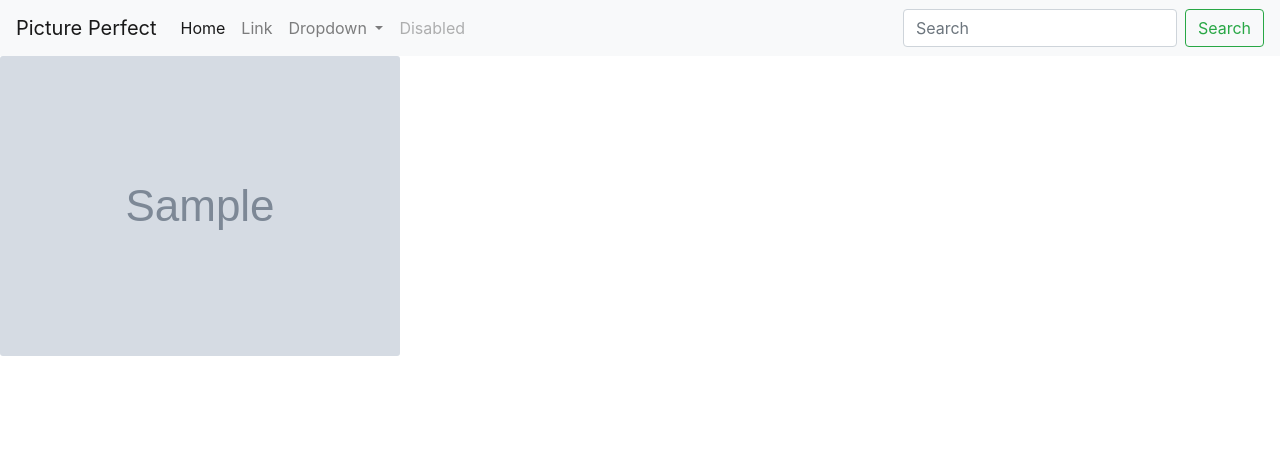
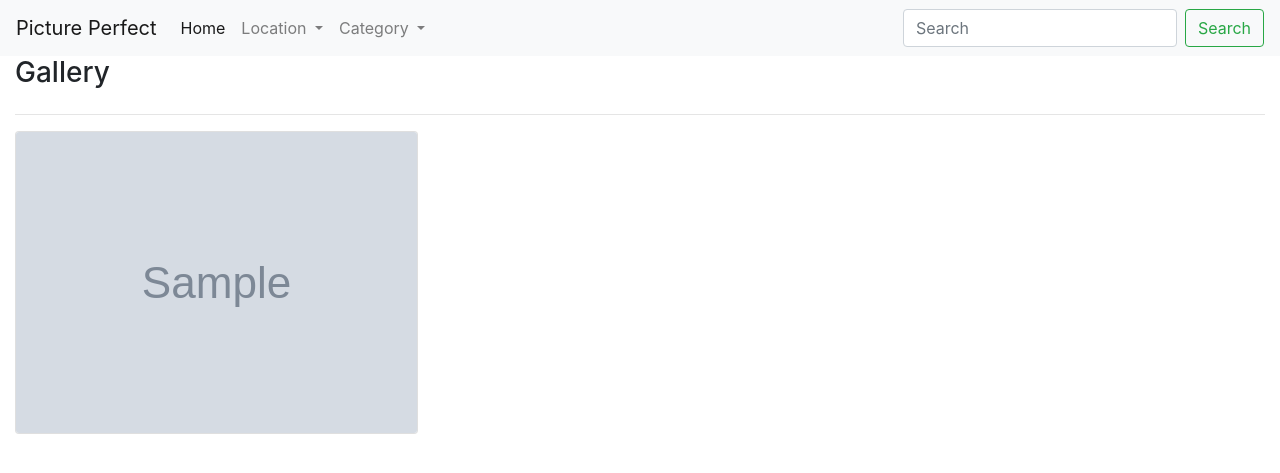
Before and after one commit to KaranjaK/Personal-Gallery, a Django app: page / in a window 1280 px wide. Shown: the top 473 px of the page. Run offline with Django 3.2, Linux system fonts and the light colour scheme; tables that the repository leaves empty hold one stand-in row (values such as "Sample post"); grey boxes marked "Sample" are stand-in pictures; some libraries are stand-ins or nearby versions.

Commit message:
It will add templates

```diff
--- a/personal/models.py
+++ b/personal/models.py
@@ -57,6 +57,10 @@ class Image(models.Model):
         image_location = Image.objects.filter(location__name=location).all()
         return image_location
 
+    def filter_by_category(category):
+        image_category = Image.objects.filter(category__name=category).all()
+        return image_category
+
     def update_image(cls, id, value):
         cls.objects.filter(id=id).update(image=value)
 
--- a/personal/templates/personal/index.html
+++ b/personal/templates/personal/index.html
@@ -2,12 +2,49 @@
 
 {% block content%}
     <div class="container-fluid">
-        {% for image in images %}
-            <div class="row">
-                <div class="column-4">
-                    <img src="{{image.image.url}}" alt="{{image.name}}" class="card-img">
+         <div class="row">
+            <div class="col-md-7">
+                <h3>Gallery</h3>
+            </div>
+            <div class="col-md-5">
+
+            </div>
+        </div>
+        <hr>
+        <div class="card-columns">
+            {% for image in images %}
+            <div class="card" data-toggle="modal" data-target="#{{image.id}}">
+                <img src="{{image.image.url}}" alt="{{image.name}}" class="card-img">
+            </div>
+
+
+            <div class="modal fade " id="{{image.id}}" tabindex="-1" role="dialog"
+                 aria-labelledby="exampleModalCenterTitle" aria-hidden="true">
+                <div class="modal-dialog modal-dialog-centered modal-md" role="document">
+                    <div class="modal-content modalcard">
+                        <div class="modal-header">
+                            <h5 class="modal-title" id="imageheader">{{image.name}}</h5>
+                            <button type="button" class="close" data-dismiss="modal" aria-label="Close">
+                                <span aria-hidden="true">&times;</span>
+                            </button>
+                        </div>
+                        <div class="modal-body">
+                            <img src="{{image.image.url}}" alt="{{image.name}}" class="img-fluid">
+                            <p class="imgdesc text-center">{{image.description}}</p>
+                            <span class="btn btn-sm btn-outline-success">{{image.category}}</span> <a
+                                href="/location/{{image.location}}" class="btn btn-sm btn-outline-info">{{image.location}}</a>
+                        </div>
+                        <div class="modal-footer">
+                            <input class="form-control input-lg" type="text"
+                                   value="{{image.image.url}}" id="{{image.id}}.url">
+                            <button class="btn btn-success btn-sm" onclick="copyLink('{{image.id}}.url')">Copy</button>
+                            <button type="button" class="btn btn-outline-danger btn-sm" data-dismiss="modal">Close
+                            </button>
+                        </div>
+                    </div>
                 </div>
             </div>
-        {% endfor %}
+            {% endfor %}
+        </div>
     </div>
 {% endblock %}
--- a/personal/templates/personal/navbar.html
+++ b/personal/templates/personal/navbar.html
@@ -9,22 +9,31 @@
       <li class="nav-item active">
         <a class="nav-link" href="#">Home <span class="sr-only">(current)</span></a>
       </li>
-      <li class="nav-item">
-        <a class="nav-link" href="#">Link</a>
+      <li class="nav-item dropdown">
+        <a class="nav-link dropdown-toggle" href="#" id="navbarDropdown" role="button" data-toggle="dropdown" aria-expanded="false">
+          Location
+        </a>
+        <div class="dropdown-menu" aria-labelledby="navbarDropdown">
+          <span id="locations">
+                {% for location in locations %}
+                    <a class="btn btn-outline-info btn-sm" id="btn"
+                       href="/location/{{location.name}}">{{location.name}}</a>
+                {%endfor%}
+             </span>
+        </div>
       </li>
       <li class="nav-item dropdown">
         <a class="nav-link dropdown-toggle" href="#" id="navbarDropdown" role="button" data-toggle="dropdown" aria-expanded="false">
-          Dropdown
+          Category
         </a>
         <div class="dropdown-menu" aria-labelledby="navbarDropdown">
-          <a class="dropdown-item" href="#">Action</a>
-          <a class="dropdown-item" href="#">Another action</a>
-          <div class="dropdown-divider"></div>
-          <a class="dropdown-item" href="#">Something else here</a>
+          <span id="locations">
+                {% for category in categories %}
+                    <a class="btn btn-outline-info btn-sm" id="btn"
+                       href="/category/{{category.name}}">{{category.name}}</a>
+                {%endfor%}
+             </span>
         </div>
-      </li>
-      <li class="nav-item">
-        <a class="nav-link disabled">Disabled</a>
       </li>
     </ul>
     <form class="form-inline my-2 my-lg-0">
--- a/personal/urls.py
+++ b/personal/urls.py
@@ -5,6 +5,10 @@ from . import views
 
 urlpatterns=[
     url('^$',views.home,name = 'Home'),
+    url(r'^location/(?P<location>\w+)/', views.image_location, name='location'),
+    url(r'^category/(?P<category>\w+)/', views.image_category, name='category'),
+
 ]
 if settings.DEBUG:
-    urlpatterns+=static(settings.MEDIA_URL, Document_root = settings.MEDIA_ROOT)
+    urlpatterns += static(settings.STATIC_URL, document_root=settings.STATIC_ROOT)
+    urlpatterns+=static(settings.MEDIA_URL, document_root = settings.MEDIA_ROOT)
--- a/personal/views.py
+++ b/personal/views.py
@@ -1,10 +1,22 @@
 from django.shortcuts import render
 
-from personal.models import Image, Location, Category
+from .models import Image, Location, Category
 
 # Create your views here.
+
+#Landing page View
 def home(request):
     pictures = Image.objects.all()
     locations = Location.get_locations()
-    category = Category.get_category()
-    return render(request, 'personal/index.html', {'images': pictures[::-1], 'locations': locations, 'category':category})
+    categories = Category.get_category()
+    return render(request, 'personal/index.html', {'images': pictures[::-1], 'locations': locations, 'category':categories})
+
+#View Images by Location
+def image_location(request, location):
+    images = Image.filter_by_location(location)
+    return render(request, 'personal/location.html', {'location_images': images})
+
+# View images by category
+def image_category(request, category):
+    images = Image.filter_by_category(category)
+    return render(request, 'personal/category.html', {'category_images': images})
```
Also changed, not shown: personal/templates/personal/category.html (added, +48 -0 lines), personal/templates/personal/location.html (added, +48 -0 lines), media/static/images/KuraSmart2.png (added).
